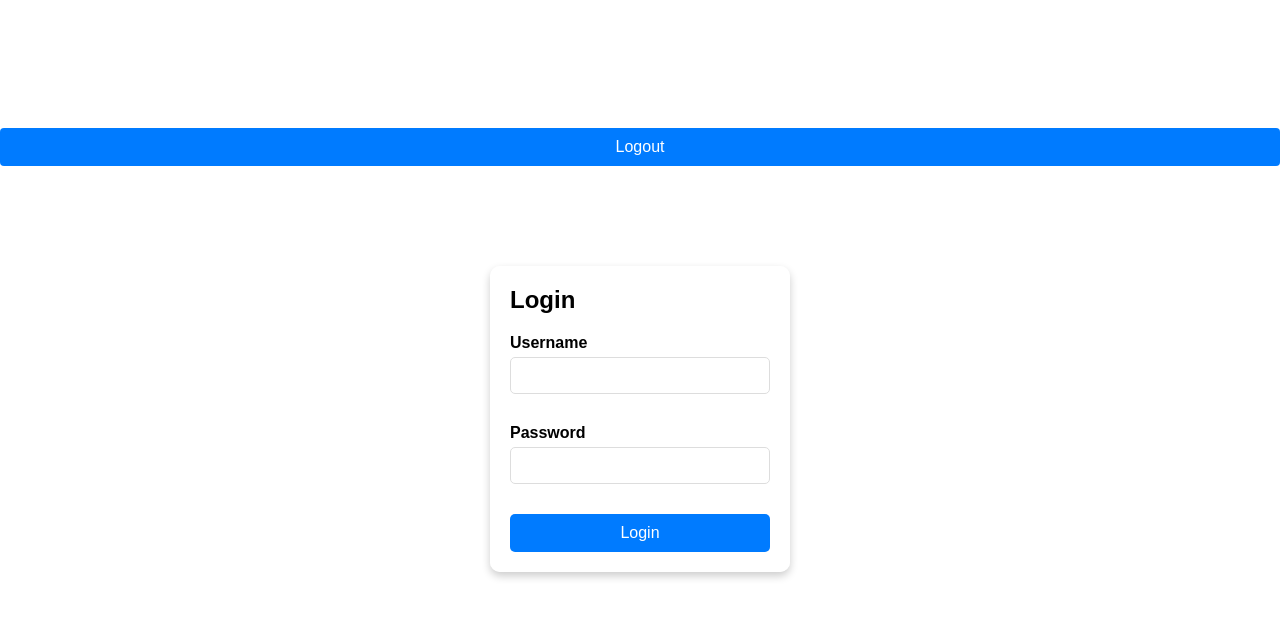
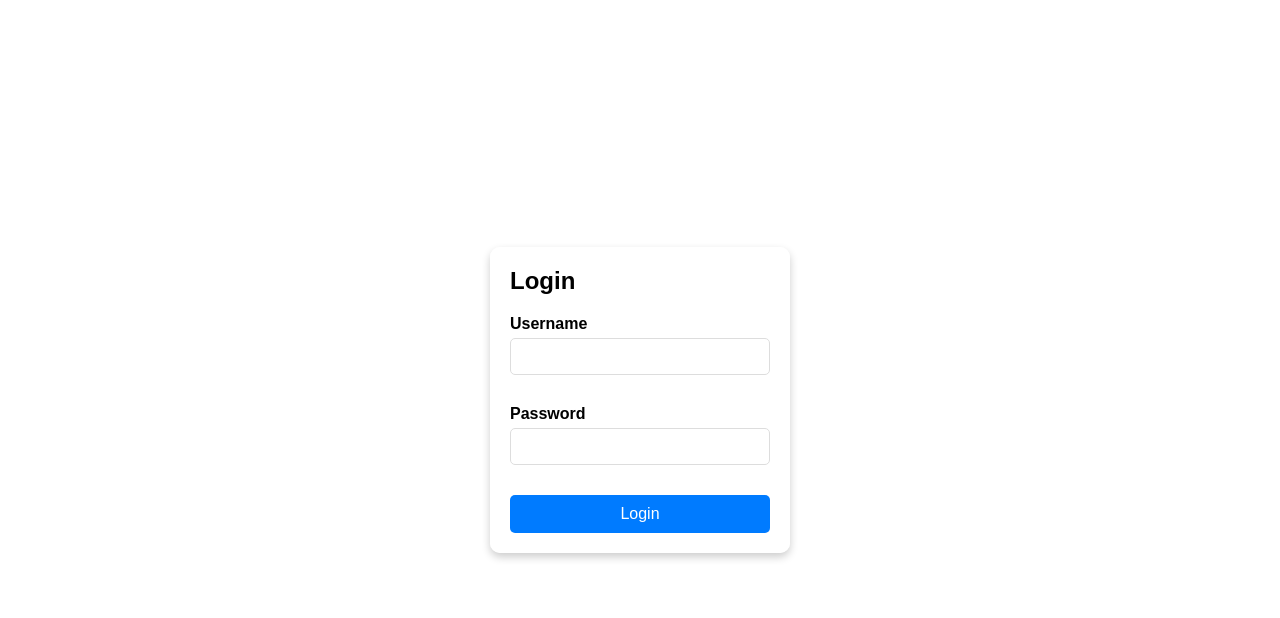
Before and after one commit to laililsekar-spec/lailil, a plain HTML site: page index.html in a window 1280 px wide. Drawn offline with Linux system fonts and the light colour scheme.

Commit message:
Update index.html

```diff
--- a/index.html
+++ b/index.html
@@ -6,7 +6,7 @@
     <link rel="stylesheet" href="styles.css">
 </head>
 <body>
-    <button onclick="logout()">Logout</button>
+
     <script>
         function validateForm(event) {
             event.preventDefault(); // Mencegah form dari pengiriman otomatis
@@ -20,7 +20,7 @@
             } else {
                 alert('Username atau password salah. Silakan coba lagi.'); // Peringatan jika salah
             }
-            function logout() {
+
       // Misalnya di sini kamu bisa hapus data session (kalau pakai)
       // Lalu redirect ke halaman utama
       window.location.href = "index.html"; // Ganti dengan halaman utama kamu
```
